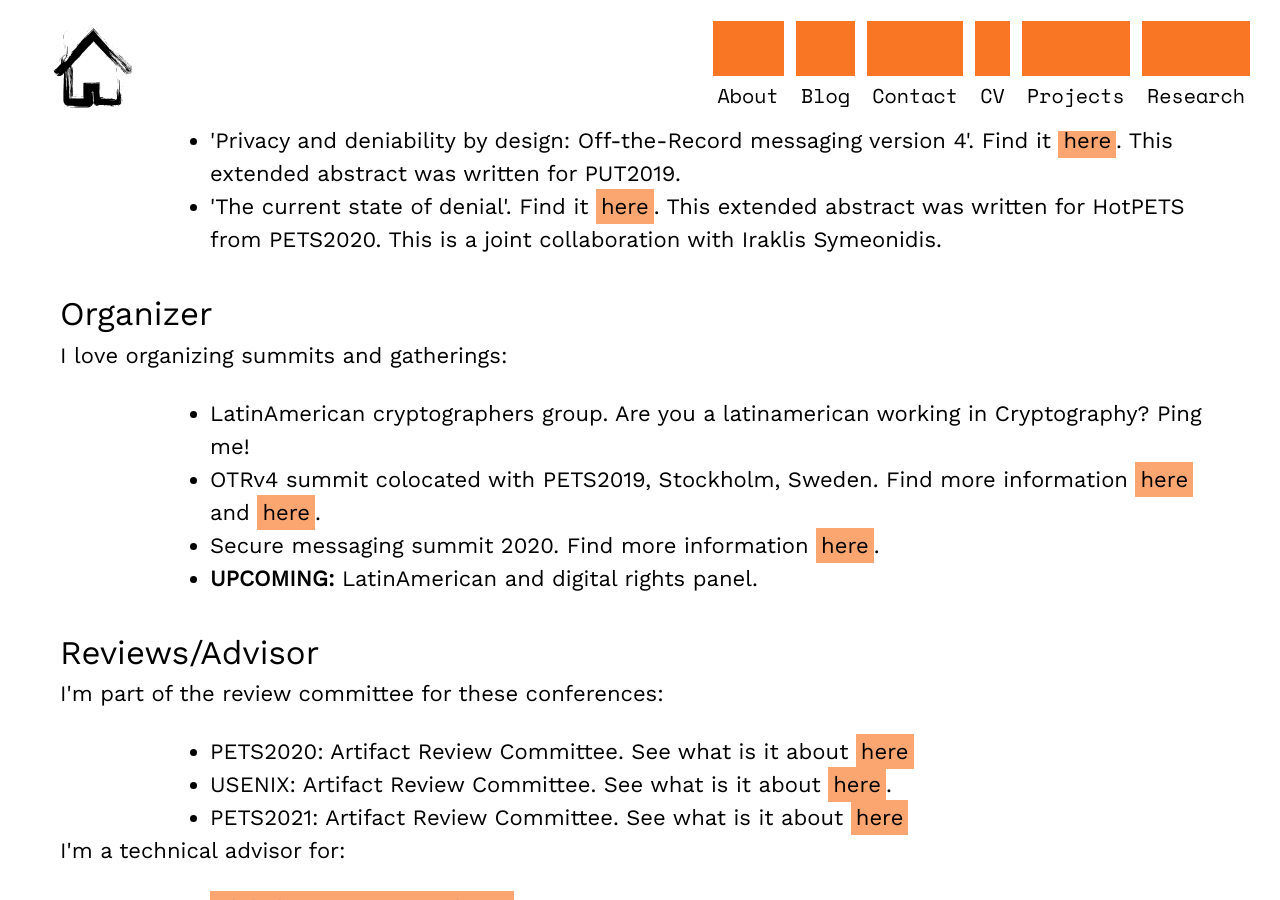
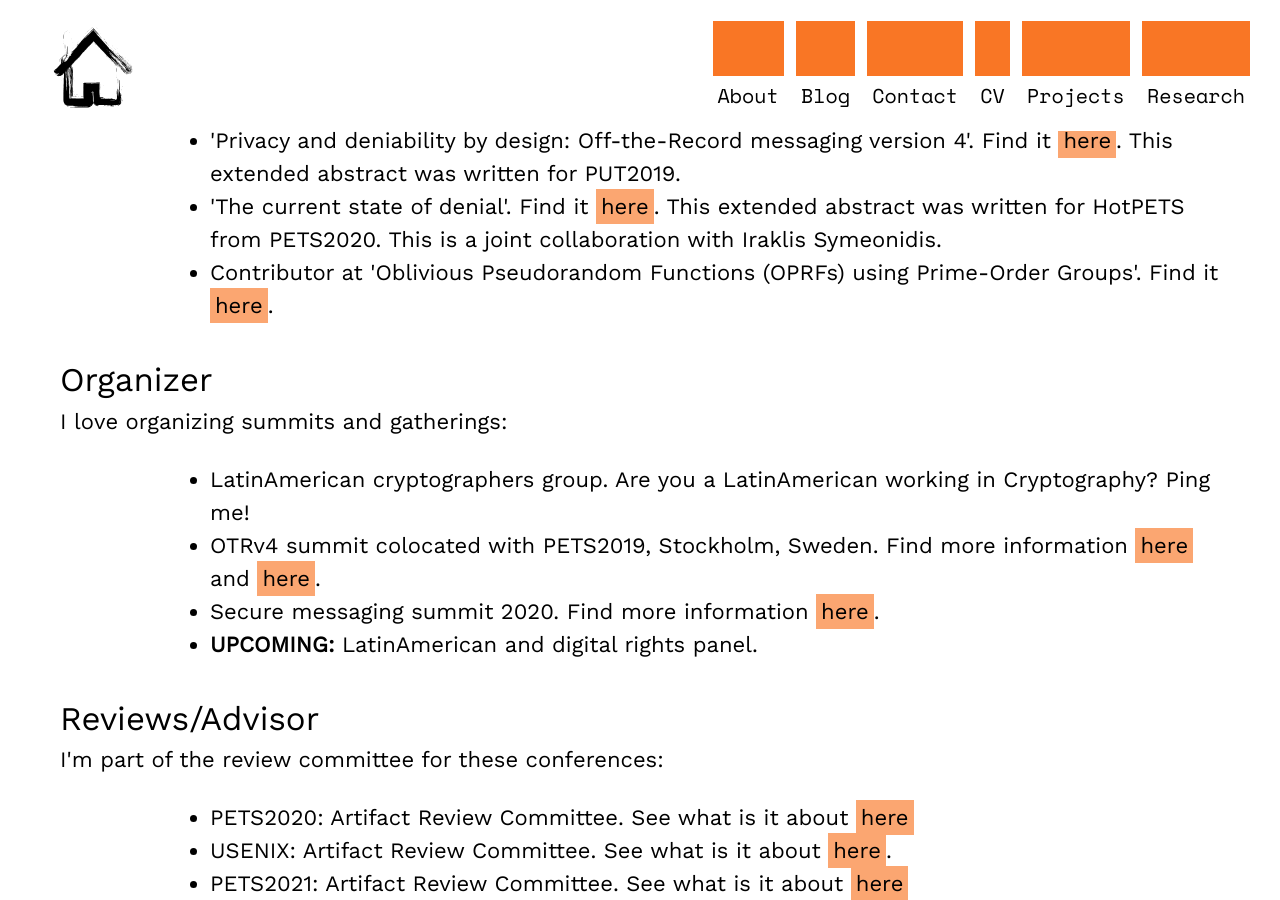
Before and after one commit to claucece/claucece.github.io, a Jekyll site: the page built from research.html, in a window 1280 px wide and 900 px high, scrolled down 476 px. Built offline with Jekyll 4.4.1, drawn with Linux system fonts in a browser that asks for light colours; some of the changed text lies outside the part shown.

Commit message:
Other things

```diff
--- a/research.html
+++ b/research.html
@@ -16,12 +16,13 @@ tags: menu
       <li>'No evidence of communication: Off-The-Record Protocol version 4'. Find it <a href="https://petsymposium.org/2018/files/hotpets/7-bini.pdf" target="_blank">here</a>. This extended abstract was written for HotPETS from PETS2018.</li>
       <li>'Privacy and deniability by design: Off-the-Record messaging version 4'. Find it <a href="https://petsymposium.org/2019/files/workshop/abstracts/PUT_2019_paper_17.pdf" target="_blank">here</a>. This extended abstract was written for PUT2019.</li>
       <li>'The current state of denial'. Find it <a href="https://petsymposium.org/2020/files/hotpets/The_current_state_of_denial.pdf" target="_blank">here</a>. This extended abstract was written for HotPETS from PETS2020. This is a joint collaboration with Iraklis Symeonidis.</li>
+      <li>Contributor at 'Oblivious Pseudorandom Functions (OPRFs) using Prime-Order Groups'. Find it <a href="https://datatracker.ietf.org/doc/draft-irtf-cfrg-voprf/" target="_blank">here</a>.</li>
 		</ul>
     <br>
     <h2>Organizer</h2>
     <p>I love organizing summits and gatherings:</p>
     <ul class="centered-list">
-		  <li>LatinAmerican cryptographers group. Are you a latinamerican working in Cryptography? Ping me!</li>
+		  <li>LatinAmerican cryptographers group. Are you a LatinAmerican working in Cryptography? Ping me!</li>
 		  <li>OTRv4 summit colocated with PETS2019, Stockholm, Sweden. Find more information <a href="https://petsymposium.org/2019/program.php" target="_blank">here</a> and <a href="https://otr.im/" target="_blank">here</a>.</li>
 		  <li>Secure messaging summit 2020. Find more information <a href="https://github.com/claucece/Secure-Messaging-Summit" target="_blank">here</a>.</li>
 		  <li><strong>UPCOMING:</strong> LatinAmerican and digital rights panel.</li>
@@ -87,6 +88,7 @@ tags: menu
 		  <li>"The double-ratchet algorithm: its security and privacy properties" at Cryptography Meetup. Find the information <a href="https://secure.meetup.com/register/?referrer_n=event&referrer_i=273279079&ctx=ref" target="_blank">here</a>.</li>
 		  <li><strong>UPCOMING: </strong>"'I thought I was being strong with a complicated person': the tales of intimate gender-based online abuse in the Global South" at Enigma2021, a Usenix Conference. Find the information <a href="https://www.usenix.org/conference/enigma2021" target="_blank">here</a>.</li>
 		  <li><strong>UPCOMING: </strong>"The state of denial" at the Research Seminar in the Information Security Group at Royal Holloway.</li>
+		  <li><strong>UPCOMING: </strong>"Post-quantum TLS without handshake signatures" with Peter Schwabe, Douglas Stebila, Thom Wiggers and Armando Faz at Real World Crypto 2021.</li>
     </ul>
   </div>
 </div>
```
